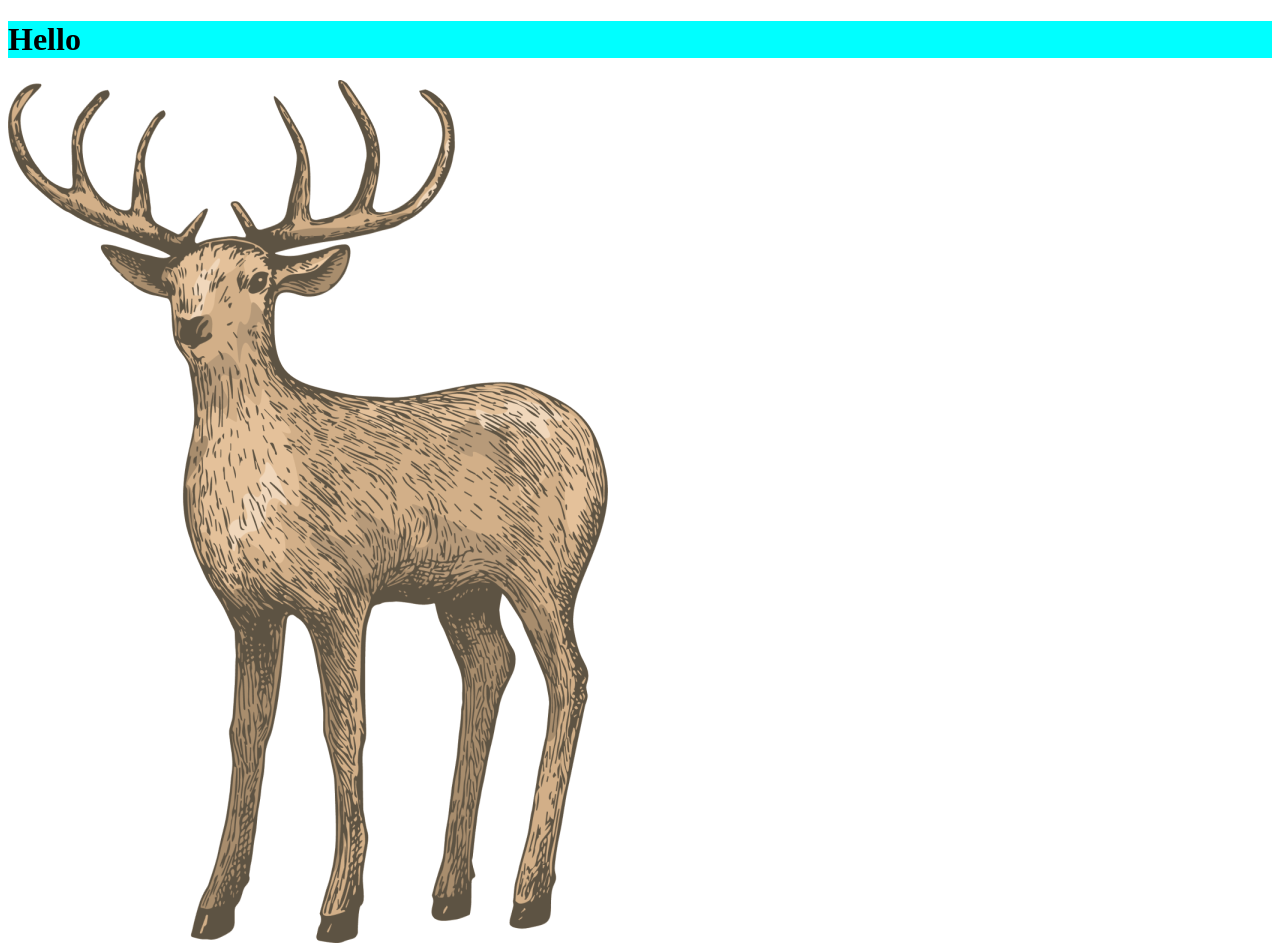
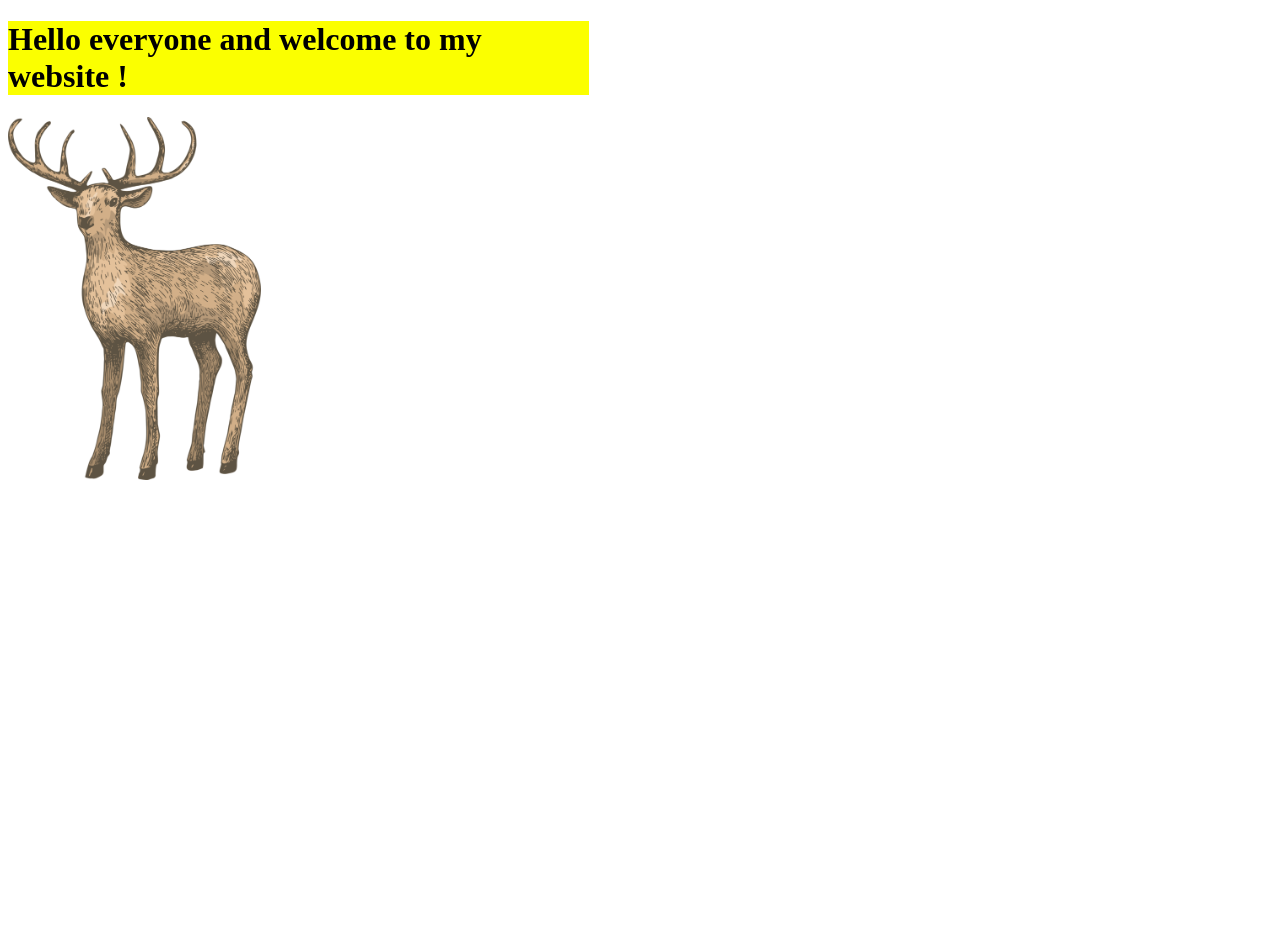
Before and after one commit to LiorTahulian/Node_JS_Biz_Cards-, a website: page public/hello.html in a window 1280 px wide. After the commit the page ends 800 px from the top, so only its background shows below. Drawn offline with Linux system fonts and the light colour scheme.

Commit message:
Changes in hello.html file

```diff
--- a/public/hello.html
+++ b/public/hello.html
@@ -8,7 +8,9 @@
     <script src="./scripts/script.js" defer></script>
   </head>
   <body>
-    <h1 id="myH1">Hello</h1>
-    <img src="./imgs/ayala.png" alt="Ayala lo shulman" />
+    <div>
+      <h1>Hello everyone and welcome to my website !</h1>
+    </div>
+    <img src="./imgs/deer.png" alt="Deer" />
   </body>
 </html>
--- a/public/style/style.css
+++ b/public/style/style.css
@@ -1,3 +1,11 @@
+div {
+  width: 46%;
+}
+
 h1 {
-  background-color: aqua;
+  background-color: rgb(251, 255, 0);
 }
+
+img {
+  width: 20%;
+}
```
Also changed, not shown: README.md, public/imgs/deer.png (renamed from public/imgs/ayala.png).
